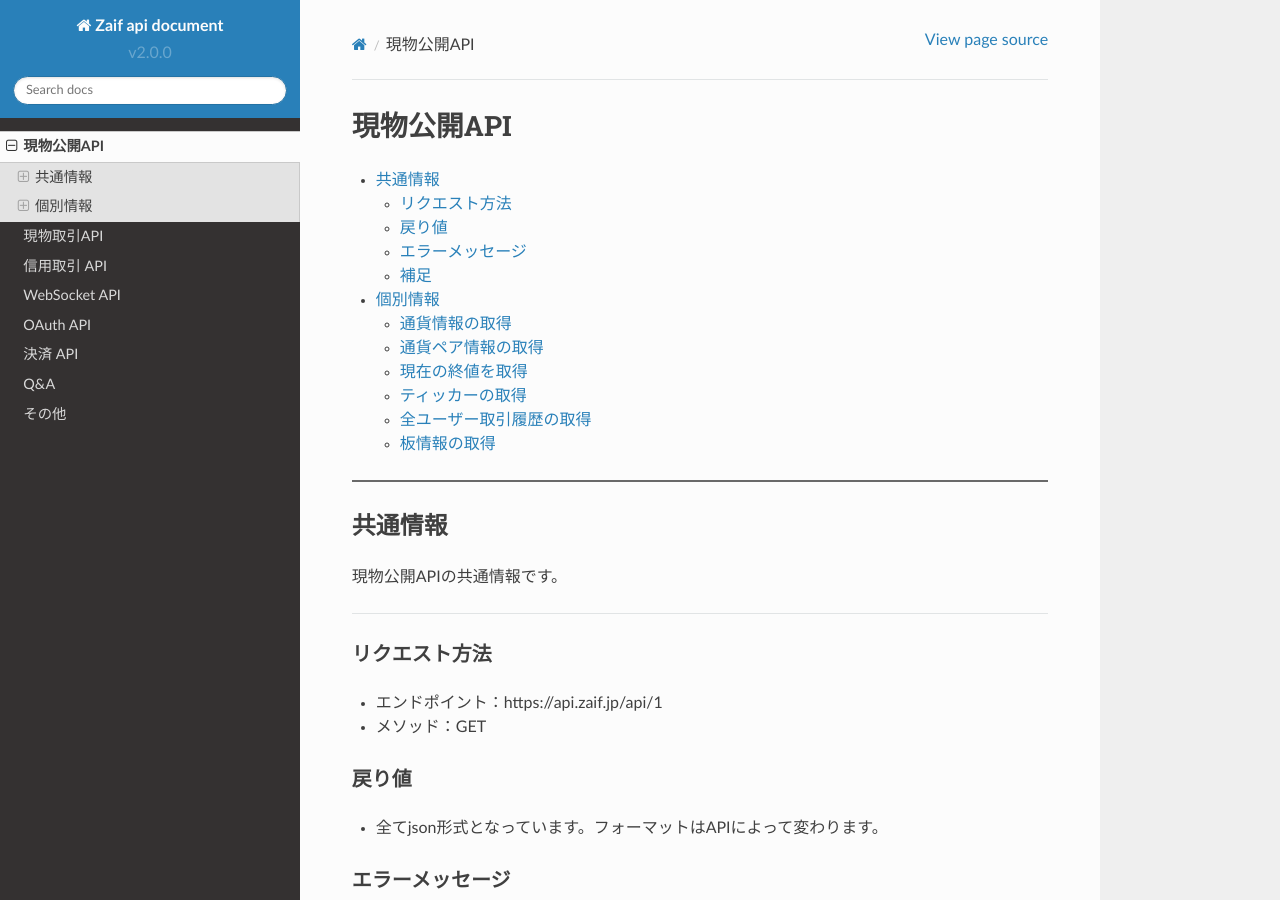
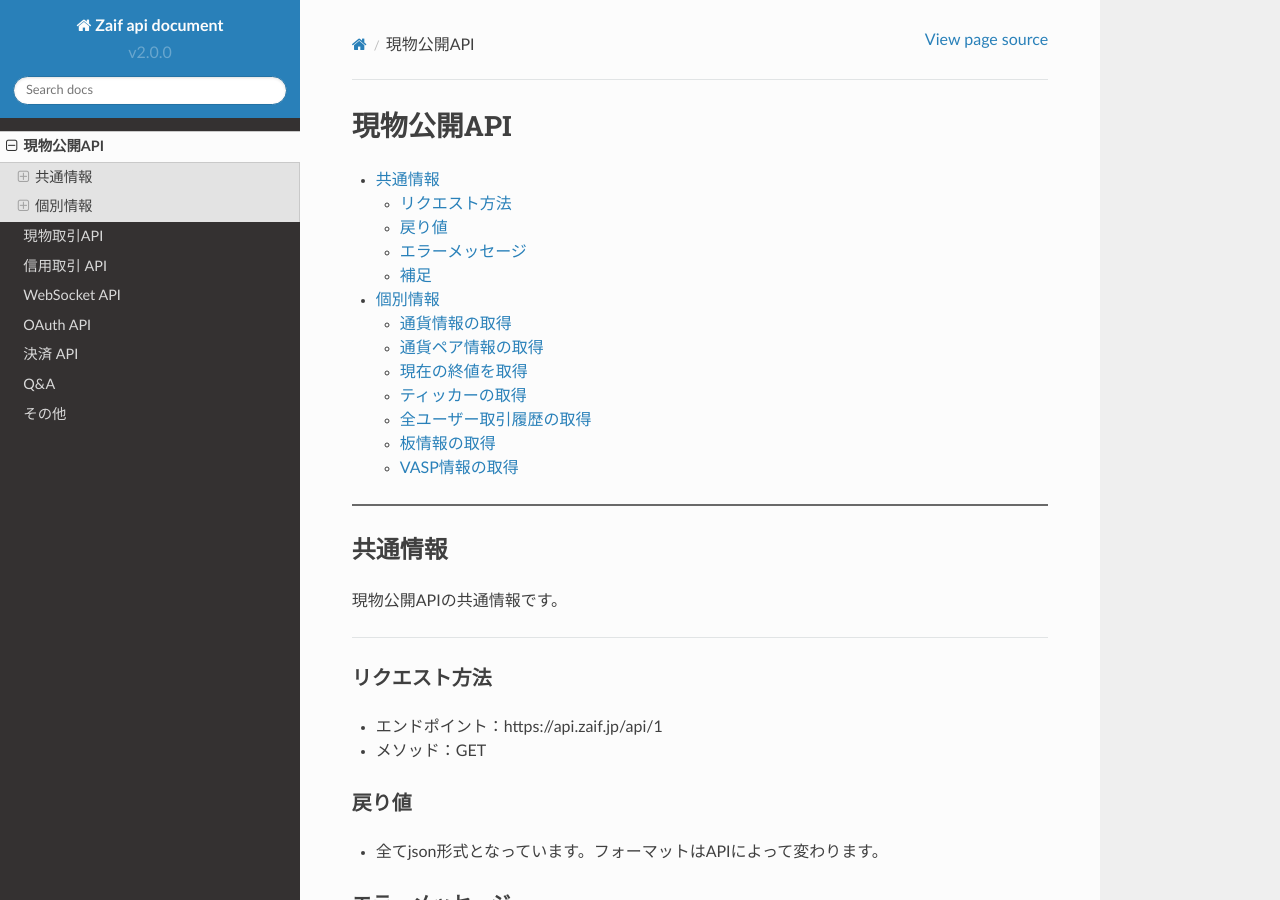
Before and after one commit to zaifdotjp/api-doc, a Sphinx documentation site: the page built from docs/PublicAPI.md, in a window 1280 px wide and 900 px high. Built offline with Sphinx 7.4.7 and the Read the Docs theme 2.0.0, drawn with Linux system fonts in a browser that asks for light colours.

Commit message:
ZAIF-9384 目次対応

```diff
--- a/docs/PublicAPI.md
+++ b/docs/PublicAPI.md
@@ -12,6 +12,7 @@
   * [ティッカーの取得](#id22)
   * [全ユーザー取引履歴の取得](#id28)
   * [板情報の取得](#id34)
+  * [VASP情報の取得](#id40)
 
 ------------------------------------------------------------------------------------------------------------------------
 
```
